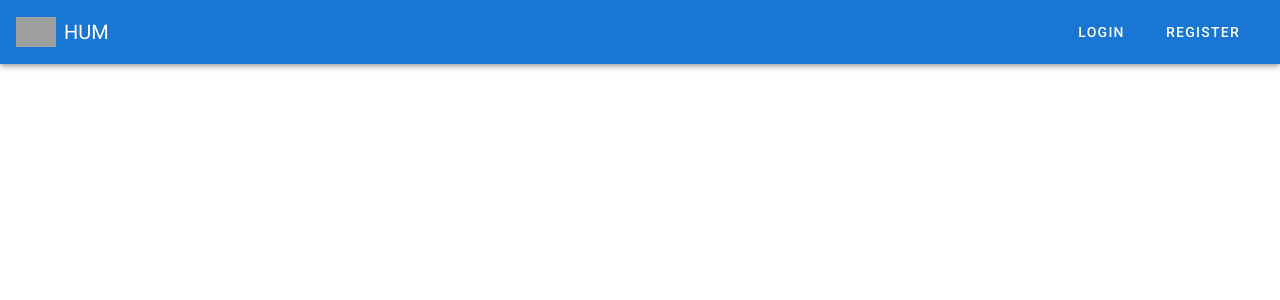
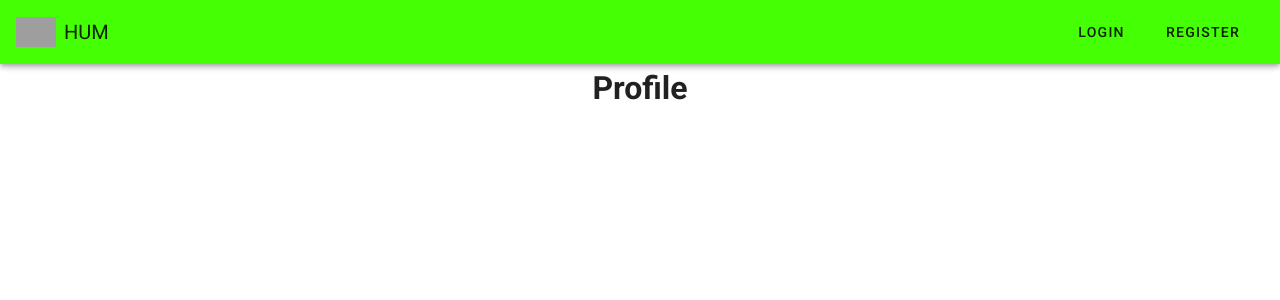
Before and after one commit to callumkaspick/HomeUtilitiesMonitor, a Vue app in the folder home/: page /profile in a window 1280 px wide. Shown: the top 300 px of the page. Built offline with nearby package versions, Linux system fonts and the light colour scheme; grey boxes are pictures that could not be loaded.

Commit message:
Created profile page and linked redirect from NavBar

```diff
--- a/home/src/App.vue
+++ b/home/src/App.vue
@@ -3,8 +3,7 @@
 
     <v-app-bar
       app
-      color="primary"
-      dark
+      color="#45FF04"
     >
      <v-app-bar-nav-icon
      @click="drawer = !drawer"
@@ -99,11 +98,12 @@ export default {
     return {
       items: [
         { title: 'Home', icon: 'mdi-view-dashboard', path: '/' },
-        { title: 'Profile', icon: 'mdi-account-box', path: '/about'},
+        { title: 'Profile', icon: 'mdi-account-box', path: '/profile'},
         { title: 'Settings', icon: 'mdi-cog', path: '/settings'},
         { title: 'About', icon: 'mdi-information', path: '/about'},
         { title: 'Contact', icon: 'mdi-mail', path: '/about'},
       ],
+
       drawer: false,
     }
   },
--- a/home/src/router/index.js
+++ b/home/src/router/index.js
@@ -9,6 +9,7 @@ import SettingsView from '../views/SettingsView.vue'
 import WaterView from '../views/WaterView.vue'
 import ElectricView from '../views/ElectricView.vue'
 import NotificationView from '../views/NotificationView.vue'
+import ProfileView from '../views/ProfileView.vue'
 
 Vue.use(VueRouter)
 
@@ -65,6 +66,11 @@ const routes = [
     path: '/notifications',
     name: 'notifications',
     component: NotificationView
+  },
+  {
+    path: '/profile',
+    name: 'profile',
+    component: ProfileView
   }
 ]
 
--- /dev/null
+++ b/home/src/views/ProfileView.vue
@@ -0,0 +1,5 @@
+<template>
+    <div class="text-center">
+        <h1>Profile</h1>
+    </div>
+</template>
```
